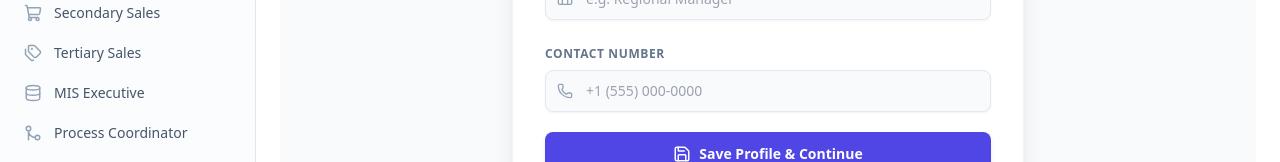
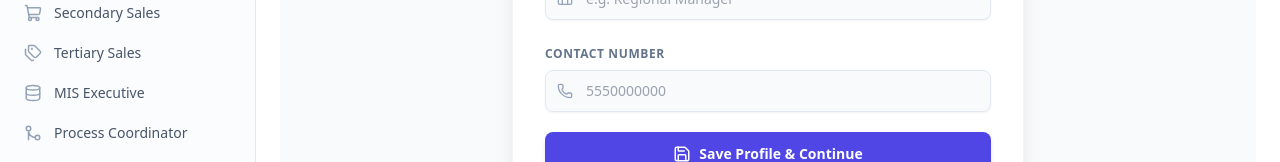
Before and after one commit to mr-sumit-32/Motion, a React (Vite) app: page /profile in a window 1280 px wide. Shown: the part 618-780 px from the top of the page. Built offline with nearby package versions, Linux system fonts and the light colour scheme; no server answers; the database is empty; sample sign-in values are in the browser's storage.

Commit message:
Update Profile.tsx

```diff
--- a/src/pages/Profile.tsx
+++ b/src/pages/Profile.tsx
@@ -158,8 +158,9 @@ export default function Profile() {
                 </div>
                 <input
                   required
-                  type="tel"
-                  placeholder="+1 (555) 000-0000"
+                  type="number"
+                  inputMode="numeric"
+                  placeholder="5550000000"
                   value={contactNo}
                   onChange={(e) => setContactNo(e.target.value)}
                   className="w-full pl-10 pr-4 py-2.5 border border-slate-200 rounded-lg bg-slate-50 focus:bg-white text-sm focus:outline-none focus:ring-2 focus:ring-indigo-500/50 focus:border-indigo-500 transition-all shadow-sm"
```
